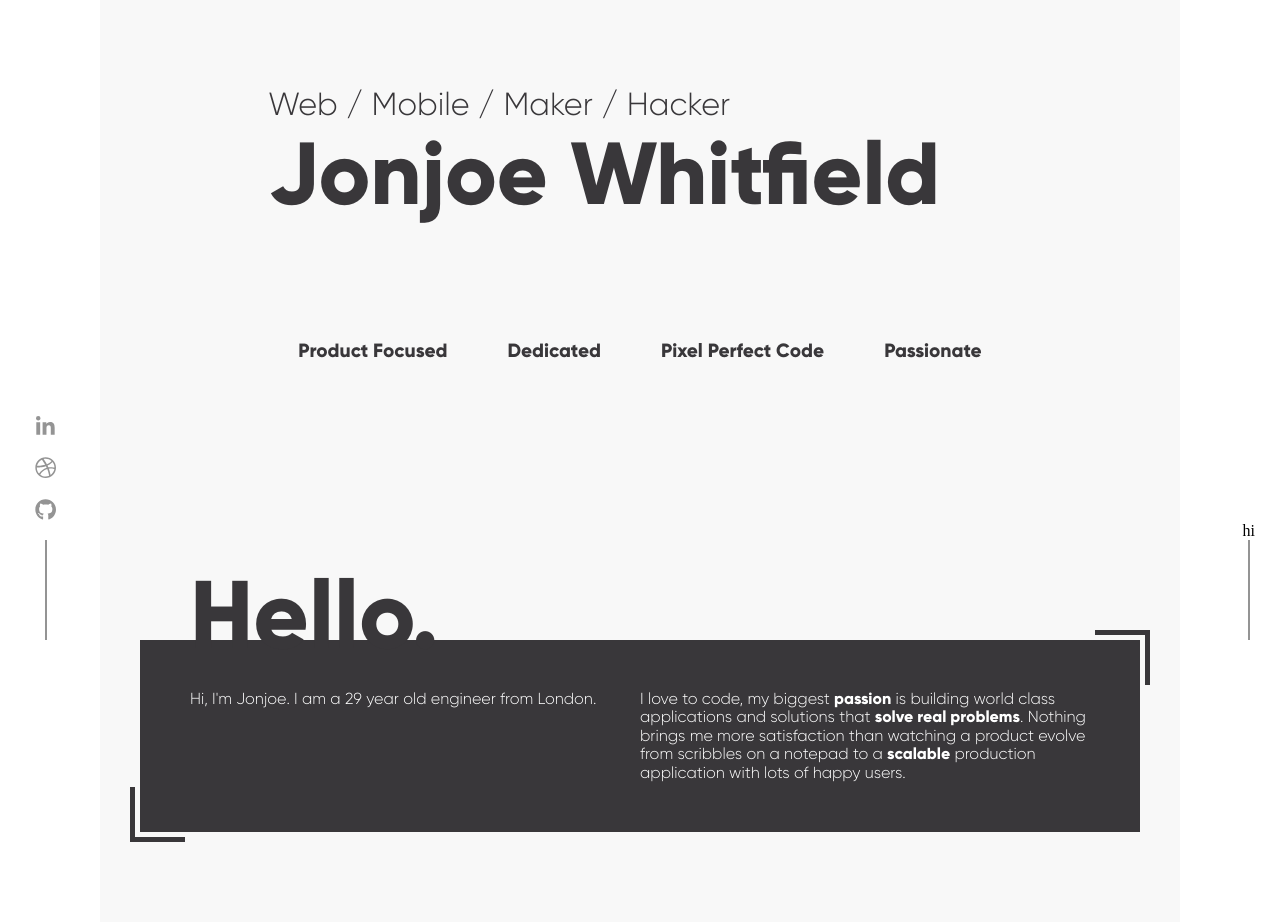
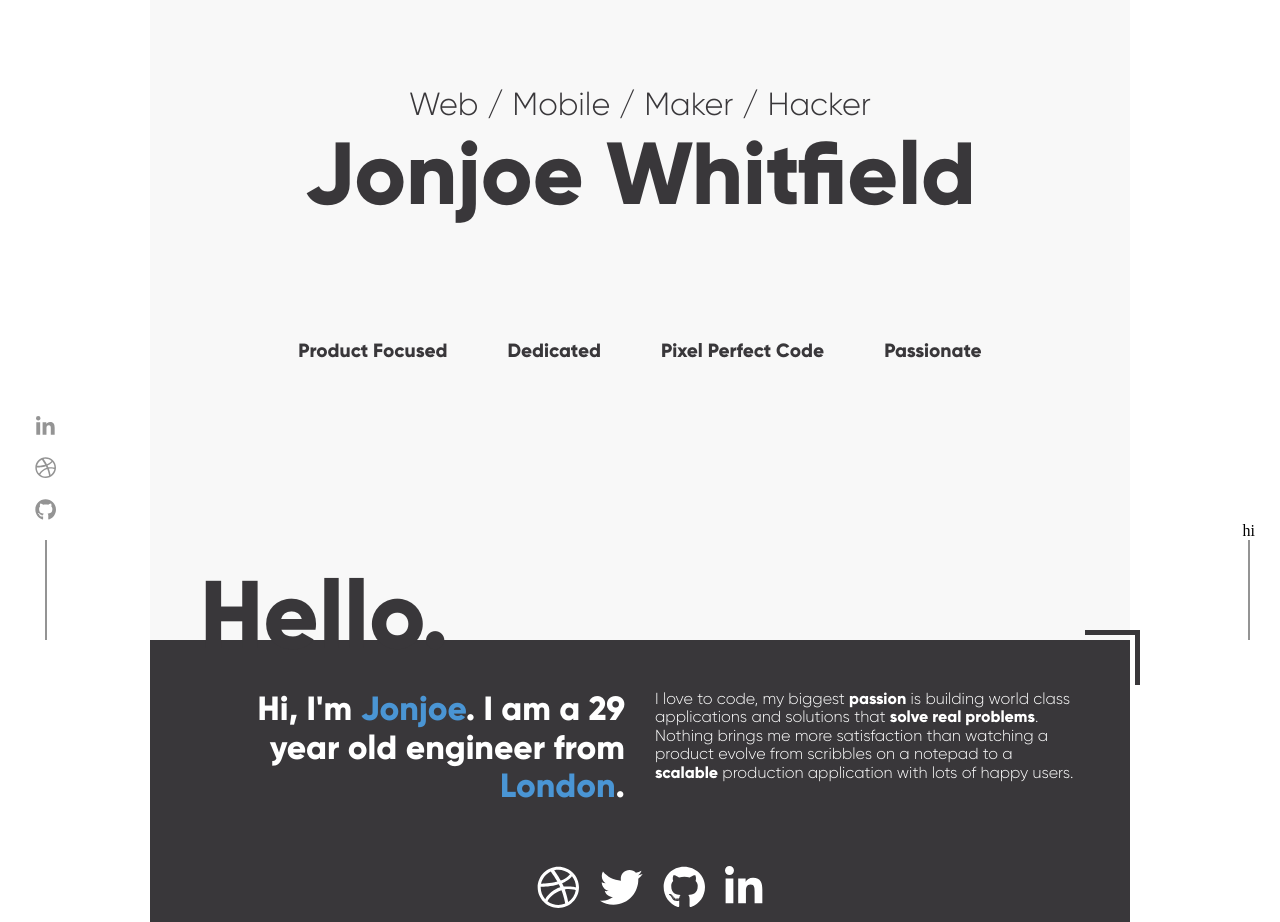
Before and after one commit to Jonjoe/website, a React (Create React App) app: page / in a window 1280 px wide. Shown: the part 160-1082 px from the top of the page. Built offline with nearby package versions, Linux system fonts and the light colour scheme; what @fortawesome/pro-duotone-svg-icons, @fortawesome/pro-light-svg-icons, @fortawesome/pro-solid-svg-icons would draw is missing.

Commit message:
work on home page

```diff
--- a/src/components/implementations/LandingSection/LandingSection.component.tsx
+++ b/src/components/implementations/LandingSection/LandingSection.component.tsx
@@ -8,8 +8,11 @@ const LandingSection: React.FC = () => {
     <Styled.Container>
       <Centered>
         <Styled.Content>
-          <Text.Heading3 centered>Web / Mobile / Maker / Hacker</Text.Heading3>
-          <Text.Heading1 centered>Jonjoe Whitfield</Text.Heading1>
+          <Text.Heading3 align="center">
+            Web / Mobile / Maker / Hacker
+          </Text.Heading3>
+
+          <Text.Heading1 align="center">Jonjoe Whitfield</Text.Heading1>
         </Styled.Content>
 
         <SkillPoints />
--- a/src/components/molecules/SocialLinks/SocialLinks.styles.tsx
+++ b/src/components/molecules/SocialLinks/SocialLinks.styles.tsx
@@ -1,10 +1,15 @@
-import styled from 'styled-components'
+import styled from "styled-components";
 
 export const Container = styled.nav`
   display: flex;
-`
+  width: 100%;
+  display: flex;
+  justify-content: center;
+  margin-top: 50px;
+`;
 
 export const Link = styled.a`
   margin: 10px;
   box-sizing: border-box;
-`
+  color: white;
+`;
--- a/src/components/templates/Page/Page.styles.tsx
+++ b/src/components/templates/Page/Page.styles.tsx
@@ -3,7 +3,7 @@ import styled from "styled-components";
 export const OuterContainer = styled.div`
   min-height: 100vh;
   width: 100%;
-  padding: 25px 100px 50px 100px;
+  padding: 25px 150px 50px 150px;
 `;
 
 export const InnerContainer = styled.div`
--- a/src/pages/Home/Home.page.tsx
+++ b/src/pages/Home/Home.page.tsx
@@ -8,7 +8,6 @@ import {
   SocialLinks,
   Text,
   Struct,
-  SkillPoints,
   WorkHistory,
   FeaturedProjects,
   LandingSection
@@ -22,18 +21,24 @@ const HomePage: React.FC = () => {
       <LandingSection />
 
       <Section background={theme.pallet.BLACK} title="Hello">
+        <Struct column>
           <Struct>
             <Struct>
-            <Text.Heading4 inverted>
+              <Text.Heading5 inverted align="right">
                 {parse(strings.INTRO_TITLE) as any}
-            </Text.Heading4>
+              </Text.Heading5>
             </Struct>
 
+            <Struct fixedWidth={30} />
+
             <Struct>
-            <Text.Body inverted>
+              <Text.Body inverted align="left">
                 {parse(strings.INTRO_CONTENT) as any}
               </Text.Body>
             </Struct>
+          </Struct>
+
+          <SocialLinks />
         </Struct>
       </Section>
 
```
Lines whose indentation alone changed are shown as unchanged.
